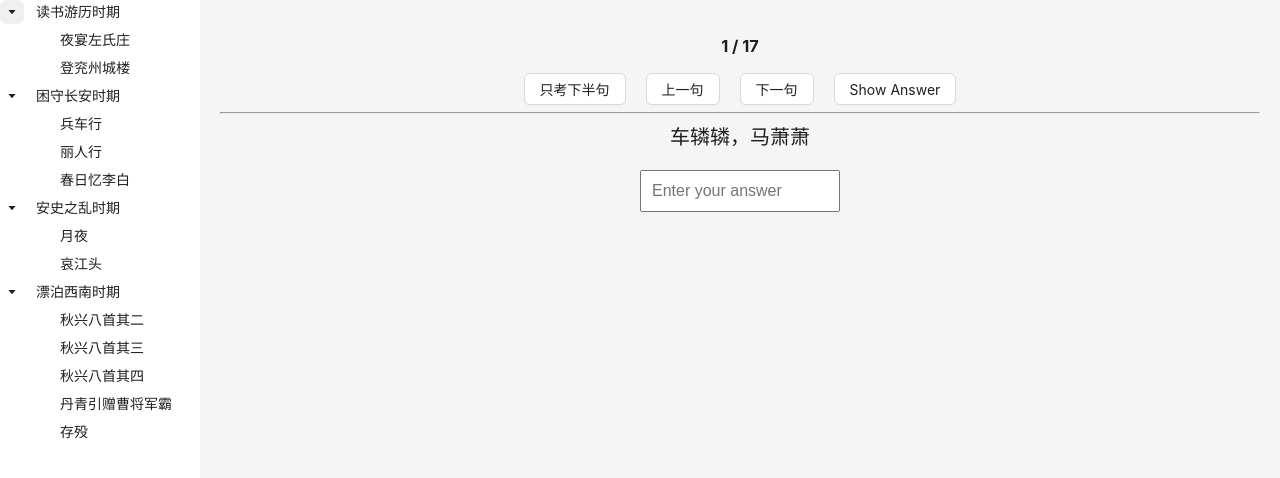
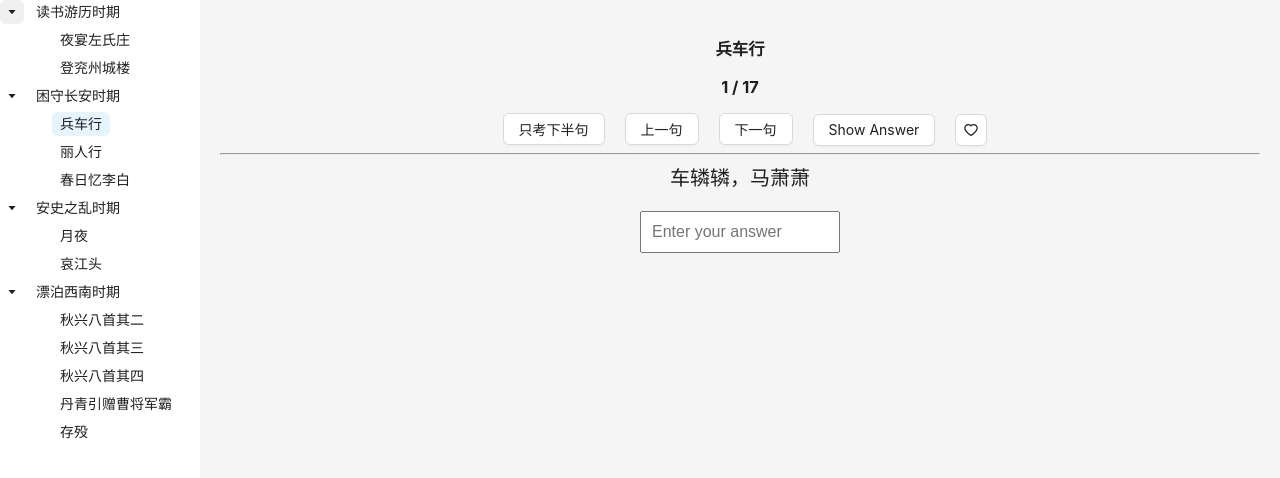
Before and after one commit to achievingKoala/dufu-app, a React (Create React App) app: page / in a window 1280 px wide. Shown: the top 478 px of the page. Built offline with nearby package versions, Linux system fonts and the light colour scheme.

Commit message:
collect1

```diff
--- a/src/App.js
+++ b/src/App.js
@@ -1,6 +1,7 @@
 import React, { useState, useEffect } from 'react';
 import './App.css';
 import { Button, Tree, Layout, Tooltip, Progress } from 'antd';
+import { StarOutlined, StarFilled, HeartOutlined, HeartFilled } from '@ant-design/icons';
 
 // import 'antd/dist/antd.css';
 
@@ -20,7 +21,8 @@ const App = () => {
   const [feedback, setFeedback] = useState('');
   const [showCorrectAnswer, setShowCorrectAnswer] = useState(false); // 用于显示正确答案
   const [quizData, setQuizData] = useState(PoemData3);
-  const [currentTitle, setCurrentTitle] = useState('');
+  const [currentTitle, setCurrentTitle] = useState('兵车行');
+  const [collectedSentences, setCollectedSentences] = useState([]);
 
   const logRandomBinary = () => {
     if (!isRandom) {
@@ -100,10 +102,6 @@ const App = () => {
     };
 
     window.addEventListener('keydown', handleKeyDown);
-
-
-
-
     // 清除事件监听
     return () => {
       window.removeEventListener('keydown', handleKeyDown);
@@ -147,16 +145,39 @@ const App = () => {
     setShowCorrectAnswer(!showCorrectAnswer);
   };
 
+  const toggleCollectSentence = () => {
+    const currentSentence = `${quizData[currentQuestion].questionText}, ${quizData[currentQuestion].correctAnswer}`;
+    const updatedCollectedSentences = [...collectedSentences];
+
+    const index = updatedCollectedSentences.indexOf(currentSentence);
+    if (index > -1) {
+      updatedCollectedSentences.splice(index, 1);
+    } else {
+      updatedCollectedSentences.push(currentSentence);
+    }
+
+    setCollectedSentences(updatedCollectedSentences);
+    localStorage.setItem('collectedSentences', JSON.stringify(updatedCollectedSentences));
+  };
+
+  const isSentenceCollected = () => {
+    const currentSentence = `${quizData[currentQuestion].questionText}, ${quizData[currentQuestion].correctAnswer}`;
+    return collectedSentences.includes(currentSentence);
+  };
+
   return (
     <div className='app'>
       <Layout style={{ minHeight: '100vh' }}>
         <Sider style={{ background: '#fff' }}>
           <Tree
           defaultExpandAll = {true}
+          defaultSelectedKeys = {[9]}
           treeData={treeData} onSelect={onSelect} />
         </Sider>
         <Content style={{ padding: '20px' }}>
-          <h3>{currentTitle}</h3>
+          <h3>
+            {currentTitle}
+          </h3>
           <>
           <h3>
             {currentQuestion + 1}  / { quizData.length}
@@ -175,6 +196,13 @@ const App = () => {
               <Button onClick={toggleShowAnswer} style={{ margin: '0 10px' }}>
                 {showCorrectAnswer ? 'Hide Answer' : 'Show Answer'}
               </Button>
+            </Tooltip>
+            <Tooltip title={isSentenceCollected() ? "Remove sentence from collection" : "Add sentence to collection"}>
+              <Button
+                icon={isSentenceCollected() ? <HeartFilled /> : <HeartOutlined />}
+                onClick={toggleCollectSentence}
+                style={{ marginLeft: '10px' }}
+              />
             </Tooltip>
             <hr></hr>
             <div className='question-answer-container'>
```
